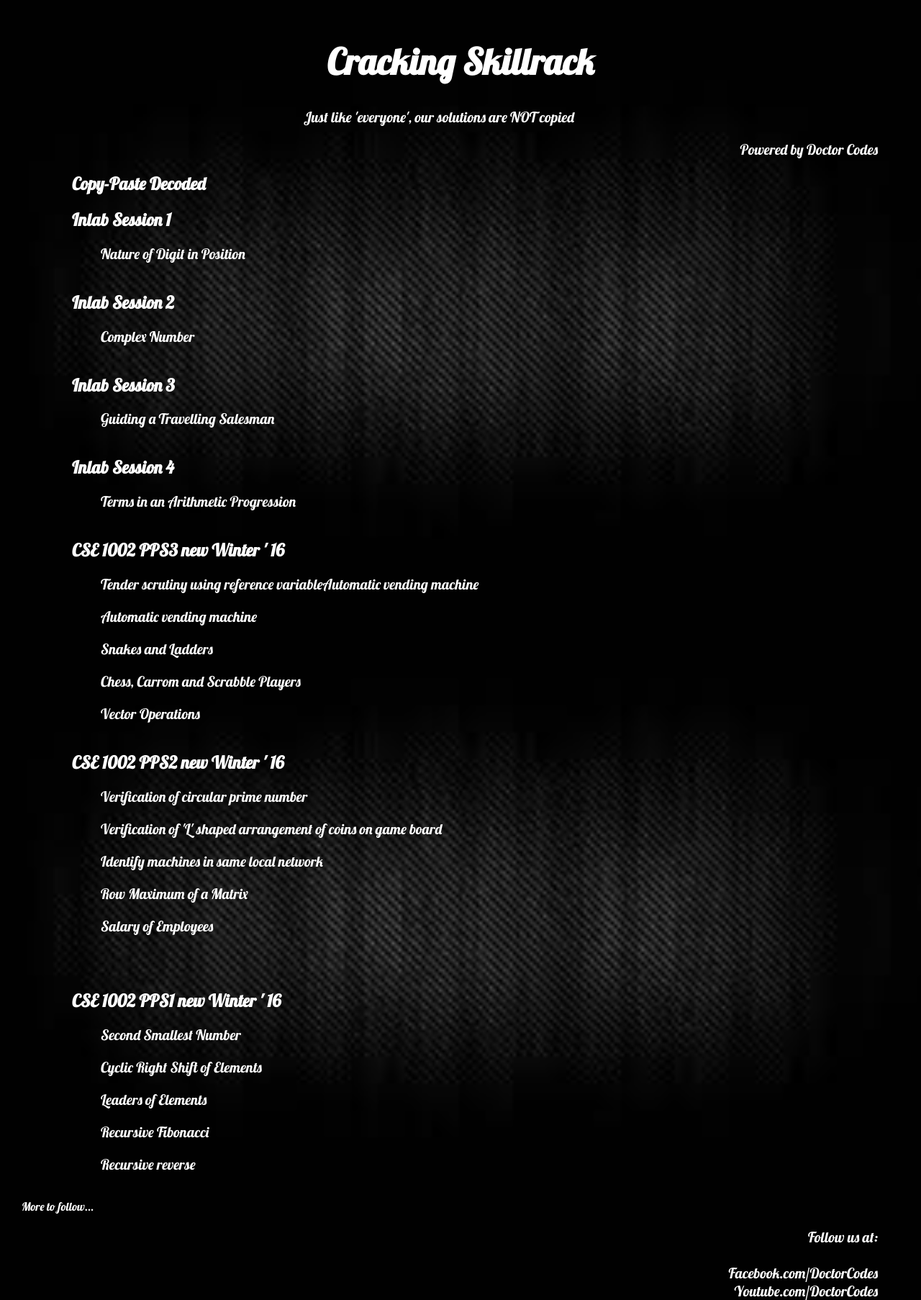
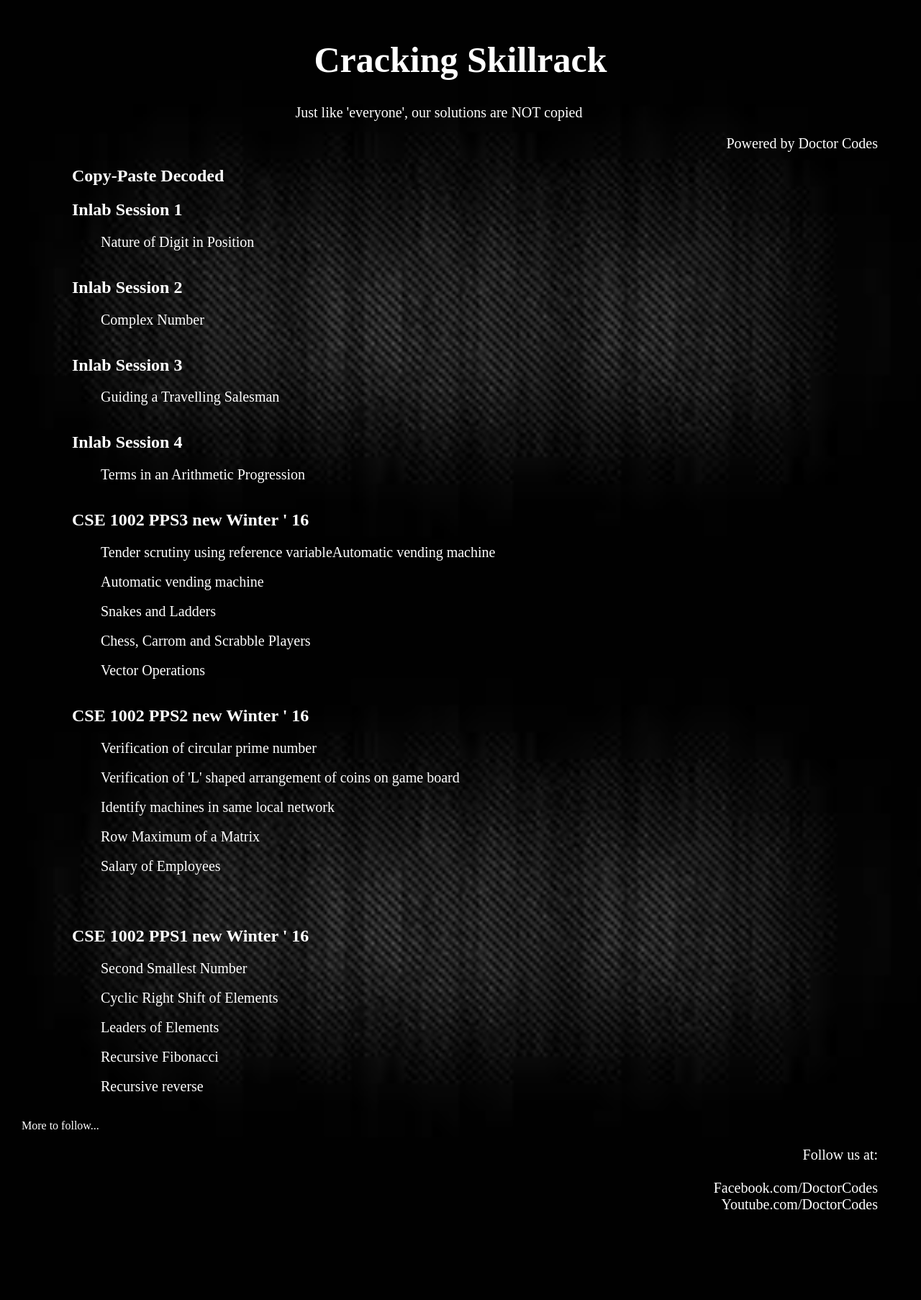
Before and after one commit to imhaggarwal/skillrack, a PHP site: page /index.php in a window 1280 px wide. Shown: the whole page at 72% size. After the commit the page ends 1680 px from the top, so only its background shows below. Run offline with PHP 8.4, Linux system fonts and the light colour scheme; some web fonts are replaced.

Commit message:
font change

```diff
--- a/style.css
+++ b/style.css
@@ -45,5 +45,5 @@ img{
 }
 @font-face {
      font-family: lob;
-     src: url(Lobster.ttf);
+     src: url(RobotoSlab-Light.ttf);
 }
```
